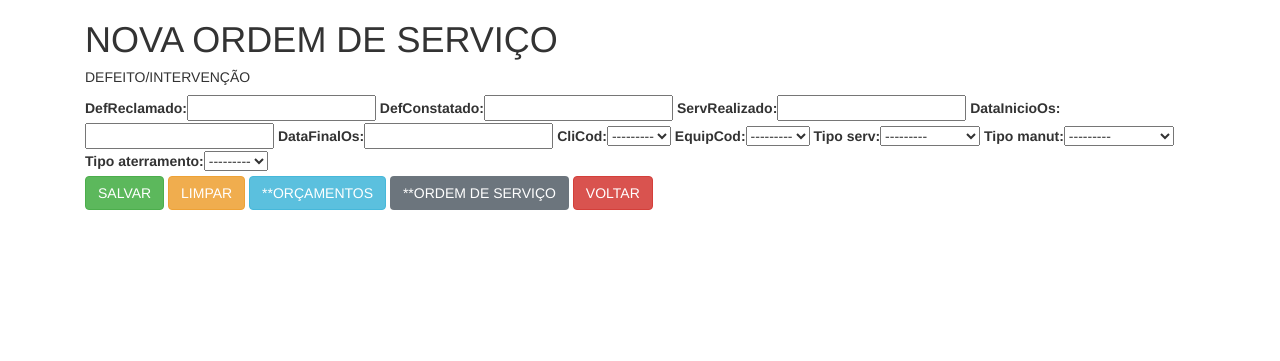
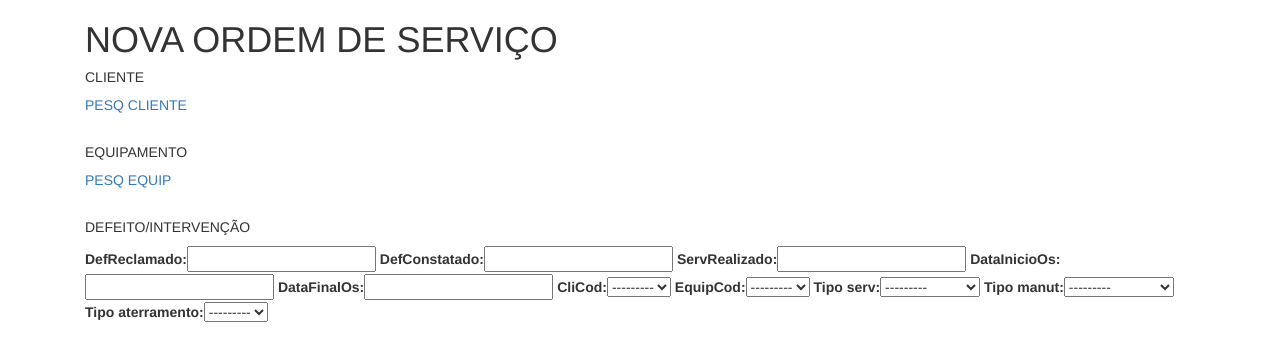
Before and after one commit to maxleon52/gehma, a Django app: page /ordemServico/listaOrdemServico/ in a window 1280 px wide. Shown: the top 361 px of the page. Run offline with Django 3.2, Linux system fonts and the light colour scheme; data that the repository does not hold is empty; some libraries are stand-ins or nearby versions.

Commit message:
Nova atualizações da O.S 2.

```diff
--- a/cad_ordemServ_app/templates/cad_ordemServ_app/telaCadOrdemServ.html
+++ b/cad_ordemServ_app/templates/cad_ordemServ_app/telaCadOrdemServ.html
@@ -8,14 +8,16 @@
         <form method="POST">
                 {% csrf_token %}
 
+                <h5>CLIENTE</h5>
+                <a href="{% url 'lista_clientes_os' %}">PESQ CLIENTE</a><br>
+                {{ formCli }}<br>
+
+                <h5>EQUIPAMENTO</h5>
+                <a href="{% url 'lista_Equip_os' %}">PESQ EQUIP</a><br>
+                {{ formEquip }}<br>
+
                 <h5>DEFEITO/INTERVENÇÃO</h5>
-                {{ formOs|bootstrap }}<br>
-
-                <button type="submit" class="btn btn-success">SALVAR</button>
-                <button type="reset" class="btn btn-warning">LIMPAR</button>
-                <button type="" class="btn btn-info">**ORÇAMENTOS</button>
-                <button type="" class="btn btn-secondary">**ORDEM DE SERVIÇO</button>
-                <a href="{% url 'menuPrincipal_urls' %}" class="btn btn-danger">VOLTAR</a>
+                {{ formOs }}
 
         </form>
 
```
